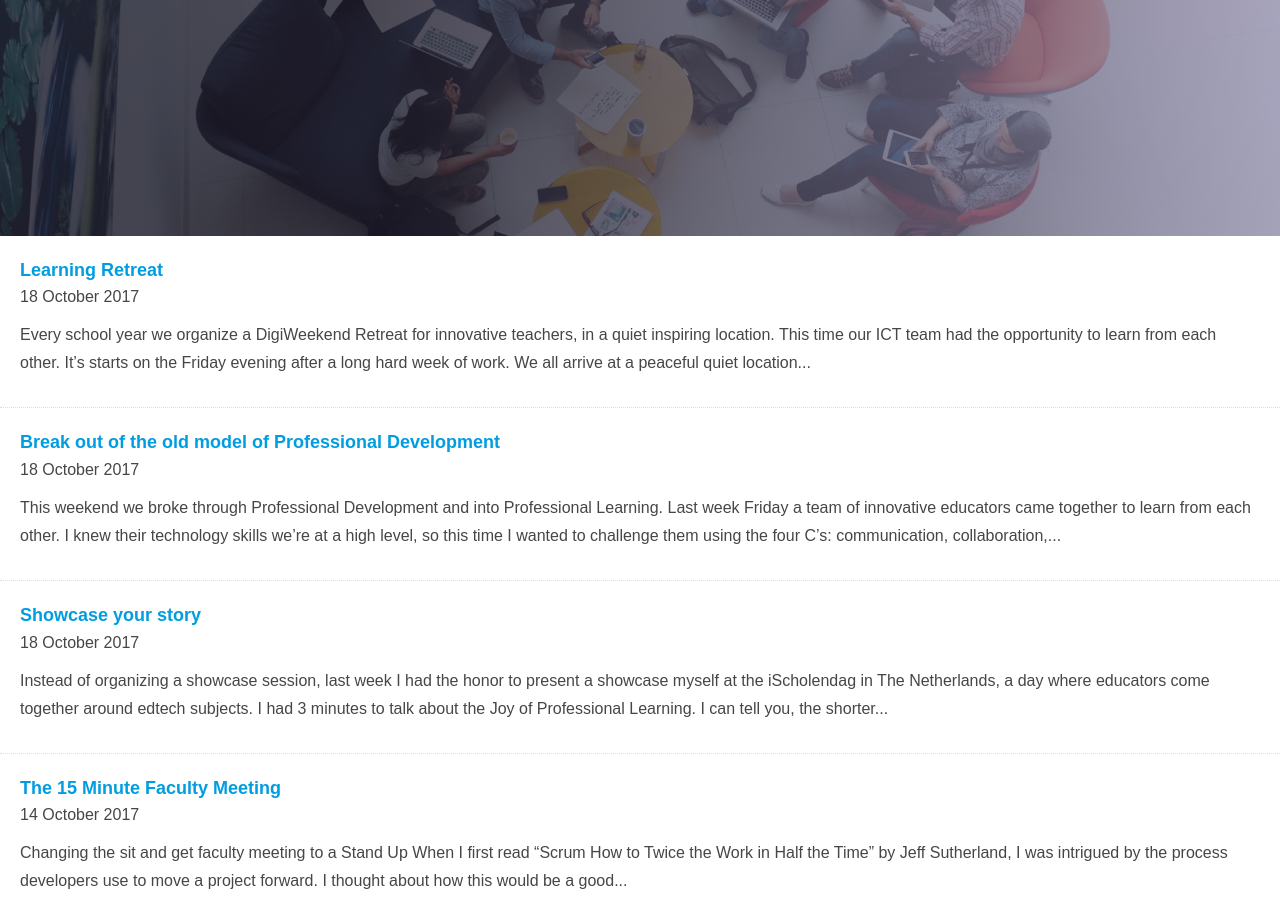
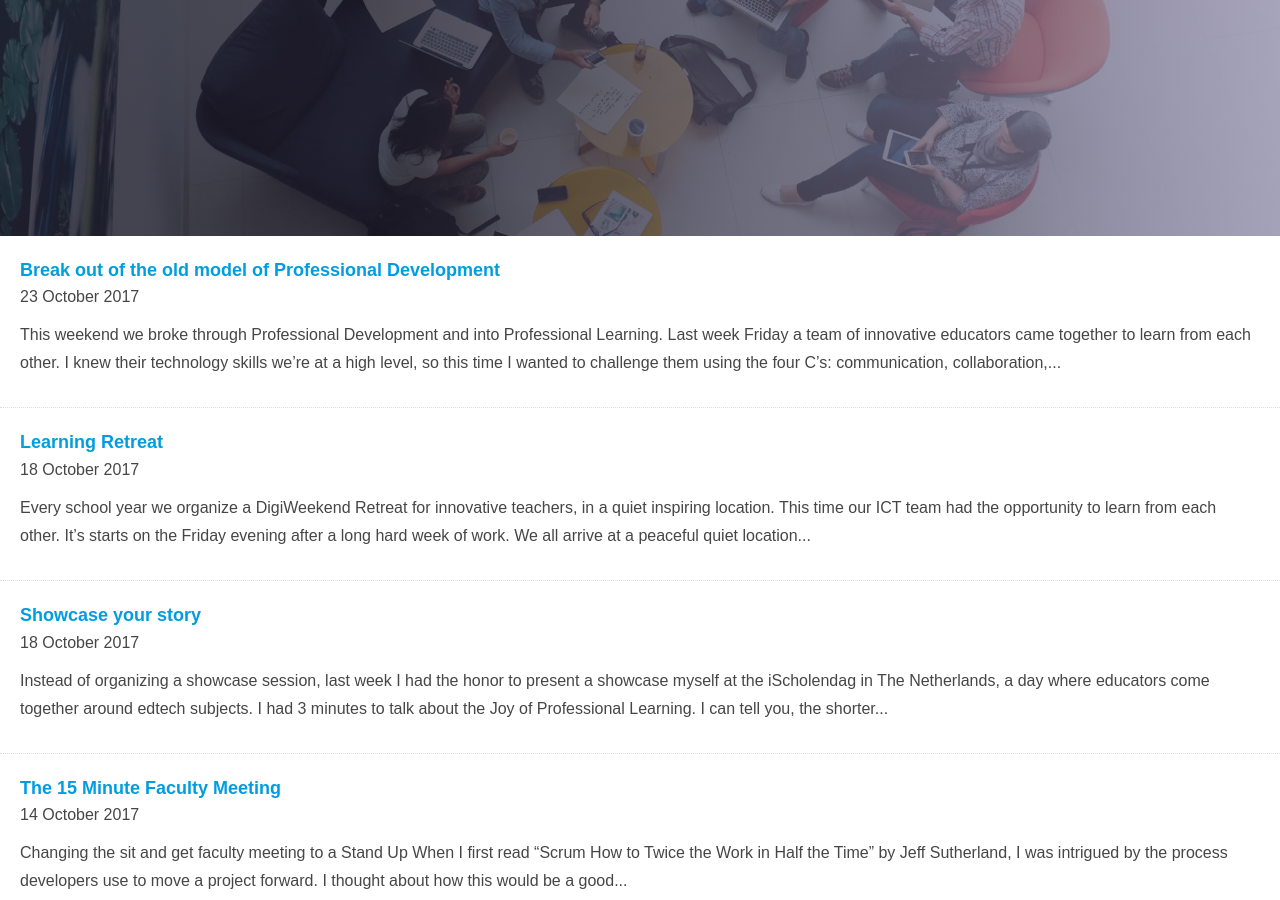
Before and after one commit to meesterkurt/joyofprofessionallearning, a Jekyll site: the page built from blog.md, in a window 1280 px wide and 900 px high, scrolled down 571 px. Built offline with Jekyll 4.4.1, drawn with Linux system fonts in a browser that asks for light colours; nearby versions of some CDN libraries.

Commit message:
Update 2017-10-24-Break-out-PL.markdown

```diff
--- a/_posts/2017-10-24-Break-out-PL.markdown
+++ b/_posts/2017-10-24-Break-out-PL.markdown
@@ -1,8 +1,8 @@
 ---
 layout: post
 title: Break out of the old model of Professional Development
-seotitle: Prosfessional Learning with BreakoutEdu
-date: 2017-10-18 8:32:10 -0800
+seotitle: Professional Learning with BreakoutEdu
+date: 2017-10-23 8:32:10 -0800
 cat: blog
 permalink: /blog/Break out of the old PD/
 author: Kurt Klynen, Belgium
```
